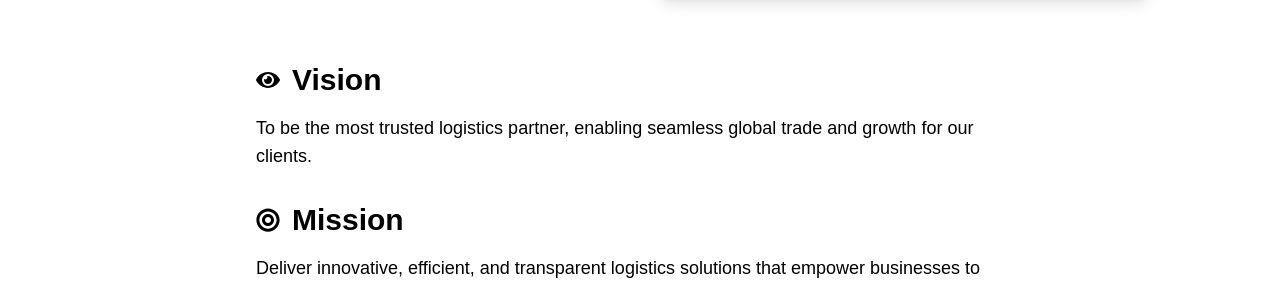
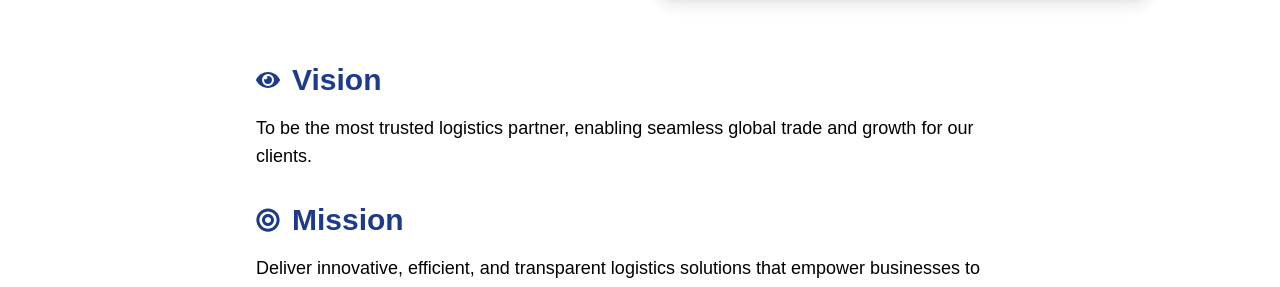
Before and after one commit to Dinuki85/barco, a Next.js app: page /about in a window 1280 px wide. Shown: the part 470-757 px from the top of the page. Built offline with nearby package versions, Linux system fonts and the light colour scheme; no server answers.

Commit message:
Fix:Fixed the heading colors and icon olors

```diff
--- a/app/about/page.jsx
+++ b/app/about/page.jsx
@@ -30,15 +30,15 @@ export default function AboutPage() {
        {/* Vision and Mission Sections */}
       <section className="max-w-3xl mx-auto mb-12">
         <div className="flex items-center mb-4">
-          <FaEye className="mr-3 text-2xl text-black" />
-          <h2 className="text-3xl font-bold text-black">Vision</h2>
+          <FaEye className="mr-3 text-2xl text-blue-900" />
+          <h2 className="text-3xl font-bold text-blue-900">Vision</h2>
         </div>
         <p className="mb-8 text-lg text-black">
           To be the most trusted logistics partner, enabling seamless global trade and growth for our clients.
         </p>
         <div className="flex items-center mb-4">
-          <FaBullseye className="mr-3 text-2xl text-black" />
-          <h2 className="text-3xl font-bold text-black">Mission</h2>
+          <FaBullseye className="mr-3 text-2xl text-blue-900" />
+          <h2 className="text-3xl font-bold text-blue-900">Mission</h2>
         </div>
         <p className="text-lg text-black">
           Deliver innovative, efficient, and transparent logistics solutions that empower businesses to thrive in a connected world.
```
